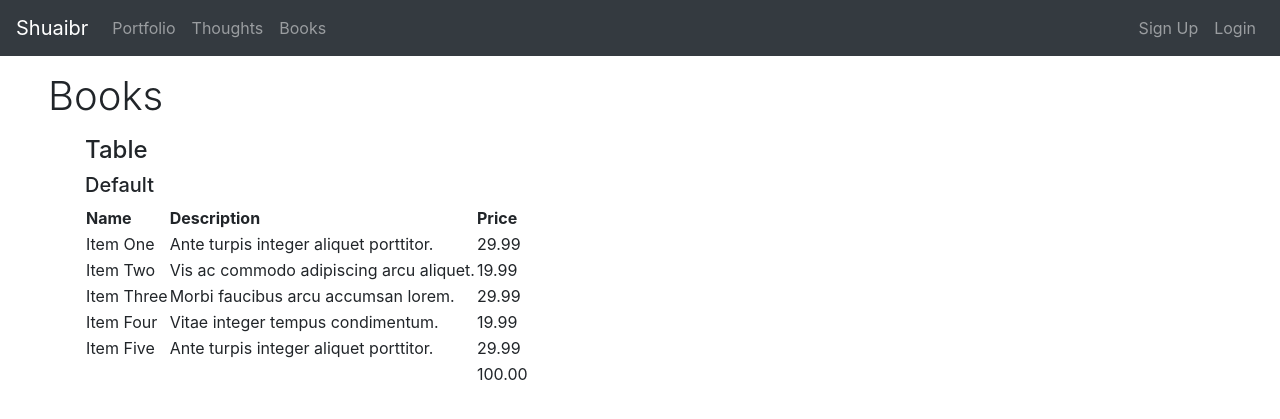
After one commit to shuaibr/Harvard-CS50-Web-Programming, a Flask app: page /books in a window 1280 px wide. The commit adds this page. Shown: the top 419 px of the page. Run offline with Flask 2, Linux system fonts and the light colour scheme; some libraries are stand-ins or nearby versions.

Commit message:
added books page, fixed nav

```diff
--- a/Project - Database Integration and Flask Application/application.py
+++ b/Project - Database Integration and Flask Application/application.py
@@ -40,6 +40,11 @@ def portfolio():
     return render_template("portfolio.html")
 
 
+@app.route("/books")
+def books():
+    return render_template("/books.html")
+
+
 @app.route("/login")
 def login():
     return render_template("/login.html")
--- /dev/null
+++ b/Project - Database Integration and Flask Application/templates/books.html
@@ -0,0 +1,52 @@
+{% extends "layout.html" %} {% block heading %} Books {% endblock %} {% block
+body %}
+<!-- Main -->
+<section>
+  <h4>Table</h4>
+  <h5>Default</h5>
+  <div class="table-wrapper">
+    <table>
+      <thead>
+        <tr>
+          <th>Name</th>
+          <th>Description</th>
+          <th>Price</th>
+        </tr>
+      </thead>
+      <tbody>
+        <tr>
+          <td>Item One</td>
+          <td>Ante turpis integer aliquet porttitor.</td>
+          <td>29.99</td>
+        </tr>
+        <tr>
+          <td>Item Two</td>
+          <td>Vis ac commodo adipiscing arcu aliquet.</td>
+          <td>19.99</td>
+        </tr>
+        <tr>
+          <td>Item Three</td>
+          <td>Morbi faucibus arcu accumsan lorem.</td>
+          <td>29.99</td>
+        </tr>
+        <tr>
+          <td>Item Four</td>
+          <td>Vitae integer tempus condimentum.</td>
+          <td>19.99</td>
+        </tr>
+        <tr>
+          <td>Item Five</td>
+          <td>Ante turpis integer aliquet porttitor.</td>
+          <td>29.99</td>
+        </tr>
+      </tbody>
+      <tfoot>
+        <tr>
+          <td colspan="2"></td>
+          <td>100.00</td>
+        </tr>
+      </tfoot>
+    </table>
+  </div>
+</section>
+{% endblock %}
--- a/Project - Database Integration and Flask Application/templates/layout.html
+++ b/Project - Database Integration and Flask Application/templates/layout.html
@@ -39,11 +39,14 @@
           <div id="navb" class="navbar-collapse collapse hide">
             <ul class="navbar-nav">
               <li class="nav-item">
-                <a class="nav-link" href="#">Portfolio</a>
+                <a class="nav-link" href="/portfolio">Portfolio</a>
               </li>
               <li class="nav-item">
-                <a class="nav-link" href="#">Thoughts</a>
+                <a class="nav-link" href="/thoughts">Thoughts</a>
               </li>
+              <li class="nav-item">
+                  <a class="nav-link" href="/books">Books</a>
+                </li>
             </ul>
 
             <ul class="nav navbar-nav ml-auto">
@@ -61,21 +64,25 @@
   <body>
 
     <!-- Main -->
-    <p class="container mx-md-n5 "><h1 class = "px-md-5 text-primary">{%block heading %} {% endblock %}</h1></p>
+    <p class="container mx-md-n5 "><h1 class = "px-md-5 font-weight-light">{%block heading %} {% endblock %}</h1></p>
     <div class="container">
       {% block body %} {% endblock %}
     </div>
 
     <!-- Footer -->
-    <footer id="footer">
-      <ul class="icons">
-        <a
+    <!-- <footer clas = "footer">
+    <div class="card">
+        <h5 class="card-header">Connect with me</h5>
+        <div class="card-body">
+          <a
           href="https://www.linkedin.com/in/shuaibreeyaz/"
           class="icon fa-linkedin"
           ><span class="label">LinkedIn</span></a
         >
-      </ul>
-    </footer>
+        </div>
+      </div>
+    </footer> -->
+
 
     <!-- Scripts -->
     <script src="assets/js/jquery.min.js"></script>
```
Also changed, not shown: Project - Database Integration and Flask Application/templates/index.html (+9 -0 lines), 2 other files.
